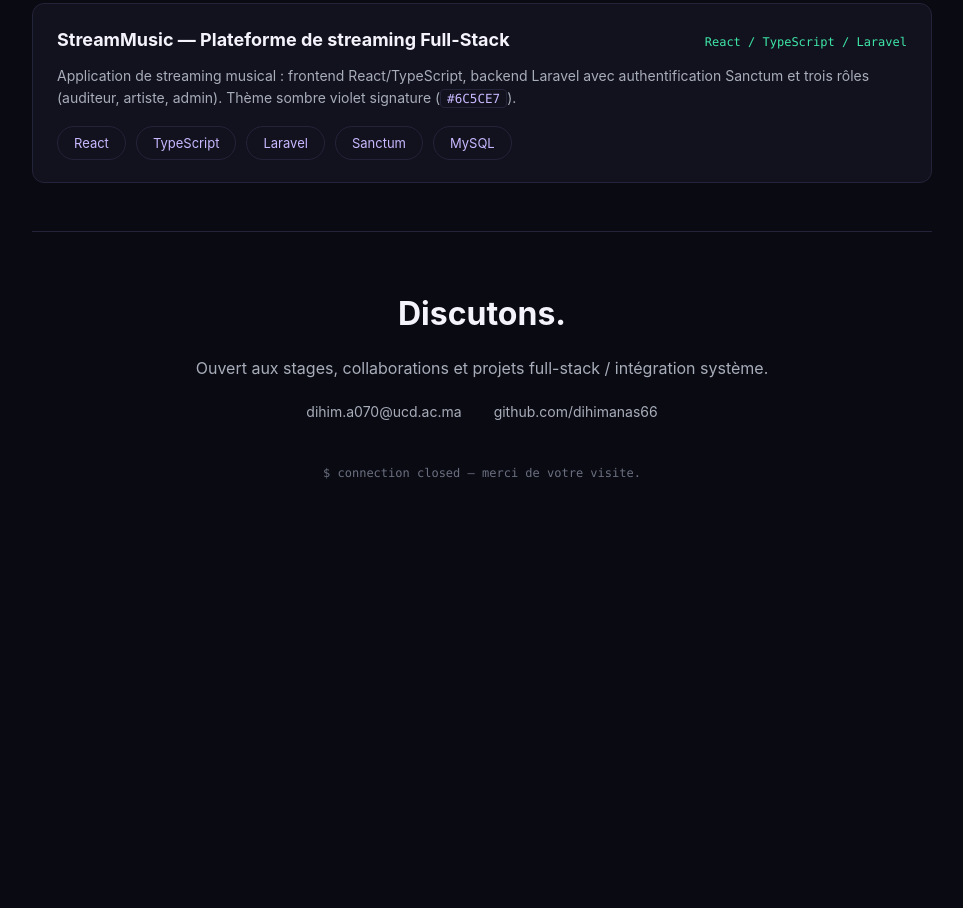
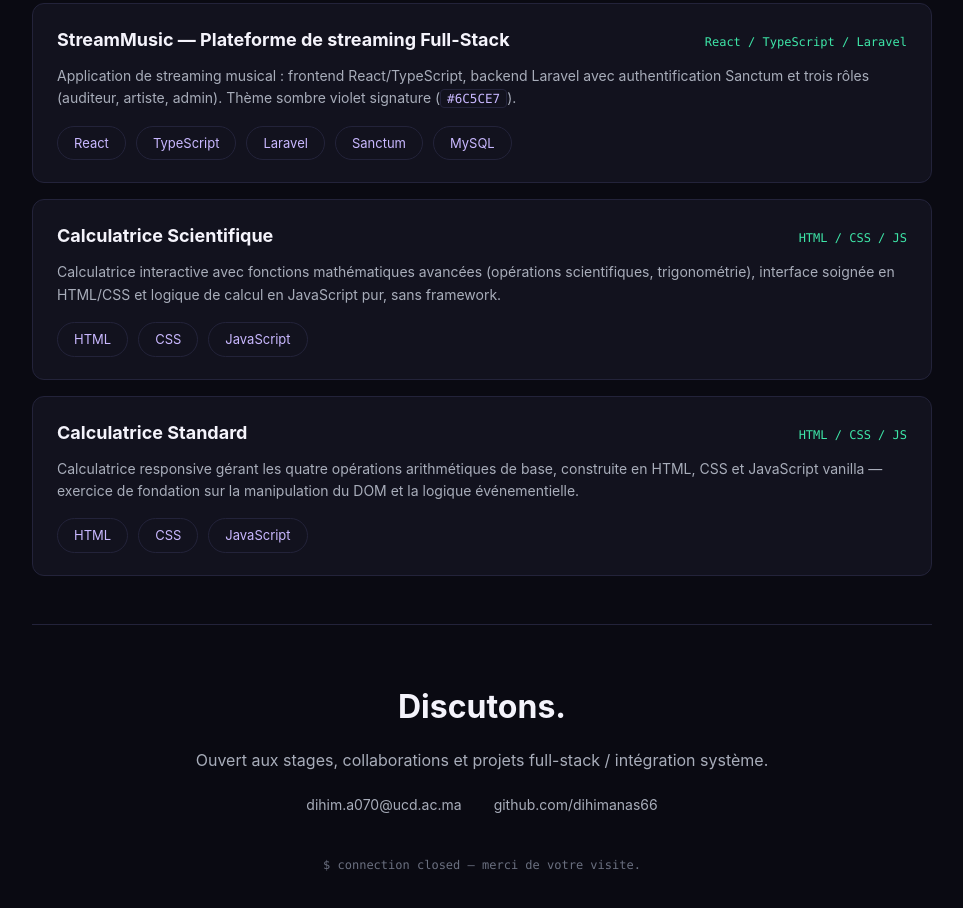
Before and after one commit to dihimanas66/portfolio, a plain HTML site: page index.html in a window 1280 px wide. Shown: the part 1616-2524 px from the top of the page, without its empty margins (158-1121 px from the left). Before the commit the page ends 2151 px from the top, so only its background shows below. Drawn offline with Linux system fonts and the light colour scheme; no server answers.

Commit message:
Mise a jour index.html

```diff
--- a/index.html
+++ b/index.html
@@ -50,7 +50,7 @@
                     <p>1ère année cycle Ingénieur — ENSAJ</p>
                 </div>
                 <div class="stat-card">
-                    <h3>3+</h3>
+                    <h3 id="repo-count">3+</h3>
                     <p>Projets full-stack</p>
                 </div>
                 <div class="stat-card">
@@ -165,6 +165,40 @@
                         <span class="tag">MySQL</span>
                     </div>
                 </article>
+
+                <article class="project-card">
+                    <div class="project-head">
+                        <h3>Calculatrice Scientifique</h3>
+                        <span class="project-tech">HTML / CSS / JS</span>
+                    </div>
+                    <p>
+                        Calculatrice interactive avec fonctions mathématiques avancées (opérations
+                        scientifiques, trigonométrie), interface soignée en HTML/CSS et logique de calcul
+                        en JavaScript pur, sans framework.
+                    </p>
+                    <div class="tags">
+                        <span class="tag">HTML</span>
+                        <span class="tag">CSS</span>
+                        <span class="tag">JavaScript</span>
+                    </div>
+                </article>
+
+                <article class="project-card">
+                    <div class="project-head">
+                        <h3>Calculatrice Standard</h3>
+                        <span class="project-tech">HTML / CSS / JS</span>
+                    </div>
+                    <p>
+                        Calculatrice responsive gérant les quatre opérations arithmétiques de base,
+                        construite en HTML, CSS et JavaScript vanilla — exercice de fondation sur la
+                        manipulation du DOM et la logique événementielle.
+                    </p>
+                    <div class="tags">
+                        <span class="tag">HTML</span>
+                        <span class="tag">CSS</span>
+                        <span class="tag">JavaScript</span>
+                    </div>
+                </article>
             </div>
         </section>
     </main>
@@ -181,5 +215,32 @@
         <p class="foot-note">$ connection closed — merci de votre visite.</p>
     </footer>
 
+    <script>
+        // Compte automatiquement le nombre de repos publics GitHub (hors forks)
+        // et met à jour la stat-card "Projets full-stack" à chaque chargement de la page.
+        (async function updateProjectCount() {
+            const GITHUB_USERNAME = "dihimanas66";
+            const statEl = document.getElementById("repo-count");
+            if (!statEl) return;
+
+            try {
+                const res = await fetch(
+                    `https://api.github.com/users/${GITHUB_USERNAME}/repos?per_page=100`
+                );
+                if (!res.ok) throw new Error(`GitHub API status ${res.status}`);
+
+                const repos = await res.json();
+
+                // On ne compte que les vrais projets (pas les forks des autres)
+                const ownProjectsCount = repos.filter(repo => !repo.fork).length;
+
+                statEl.textContent = `${ownProjectsCount}+`;
+            } catch (err) {
+                // En cas d'erreur (offline, rate-limit GitHub...) on garde la valeur statique
+                console.warn("Impossible de récupérer le nombre de repos GitHub :", err);
+            }
+        })();
+    </script>
+
 </body>
 </html>
```
